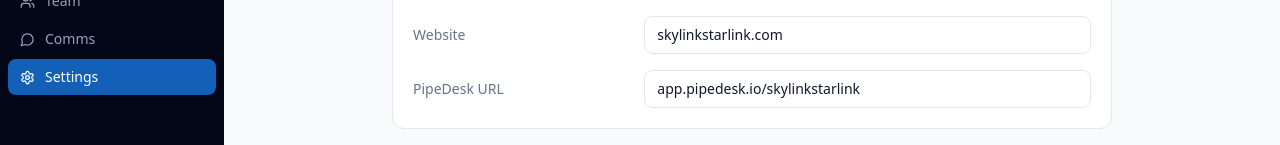
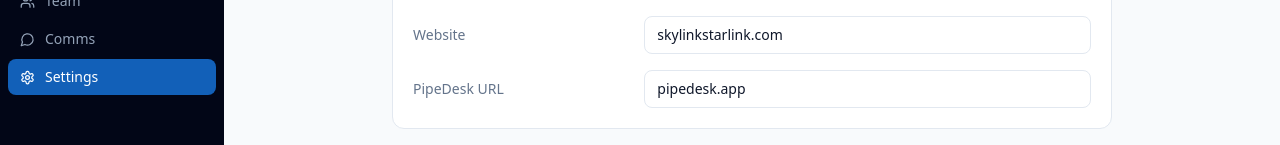
Before and after one commit to Tpugh67/skylinkstarlink, a Next.js app: page /settings in a window 1280 px wide. Shown: the part 264-409 px from the top of the page. Built offline with nearby package versions, Linux system fonts and the light colour scheme.

Commit message:
Update PipeDesk URL

```diff
--- a/src/app/settings/page.tsx
+++ b/src/app/settings/page.tsx
@@ -17,7 +17,7 @@ export default function SettingsPage() {
             { label: 'Company name',  value: 'SkyLinkStarLink' },
             { label: 'Owner',         value: 'Terry Pugh'       },
             { label: 'Website',       value: 'skylinkstarlink.com' },
-            { label: 'PipeDesk URL',  value: 'app.pipedesk.io/skylinkstarlink' },
+            { label: 'PipeDesk URL',  value: 'pipedesk.app' },
           ].map(f => (
             <div key={f.label} className="grid grid-cols-3 items-center gap-4">
               <label className="text-sm text-slate-500 col-span-1">{f.label}</label>
```
